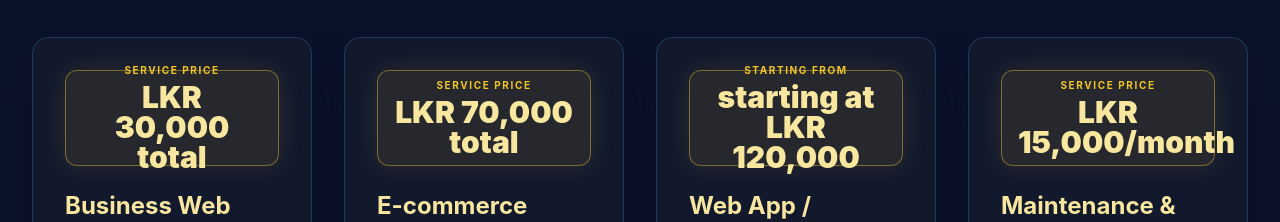
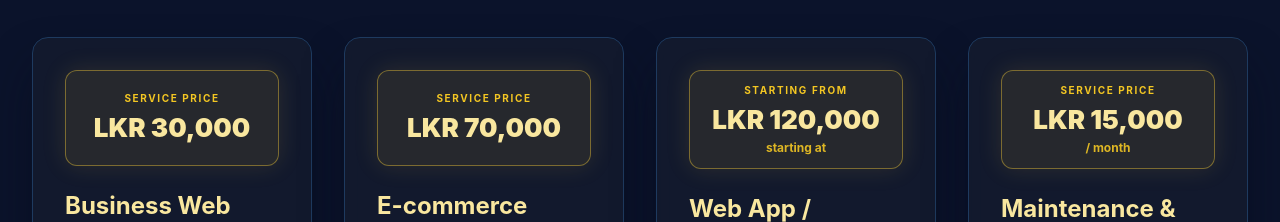
Before and after one commit to GaniduSasmitha/Codewave-Studio, a React (Vite) app: page /services in a window 1280 px wide. Shown: the part 294-516 px from the top of the page. Built offline with nearby package versions, Linux system fonts and the light colour scheme; no server answers.

Commit message:
feat: create Services and Pricing public pages with package details and interactive components

```diff
--- a/src/pages/public/Pricing.tsx
+++ b/src/pages/public/Pricing.tsx
@@ -26,7 +26,8 @@ const tiers = [
   {
     id: "custom",
     name: "Web App",
-    price: "starting at LKR 120,000",
+    prefix: "Starting at",
+    price: "LKR 120,000",
     billing: "Quote-based",
     desc: "Full-stack web app, database, user auth, admin dashboard, unlimited revisions during build, timeline based on scope.",
     popular: false
@@ -156,9 +157,18 @@ function PricingEnvelope({ tier, isOpen, onToggle, onSelect }: PricingEnvelopePr
             </span>
           </div>
 
-          <div className="flex items-end gap-2">
-            <span className={`${tier.id === 'custom' ? 'text-2xl' : 'text-3xl'} font-black leading-none`}>{tier.price}</span>
-            <span className="pb-0.5 text-[10px] font-semibold text-[#1E3A5F]">{tier.billing}</span>
+          <div className="flex items-end justify-between gap-2">
+            <div>
+              {'prefix' in tier && tier.prefix && (
+                <span className="block text-[10px] font-bold uppercase tracking-wider text-[#7A5C07] leading-tight mb-0.5">
+                  {tier.prefix}
+                </span>
+              )}
+              <span className="text-2xl font-black leading-tight tracking-tight">
+                {tier.price}
+              </span>
+            </div>
+            <span className="pb-0.5 text-[10px] font-semibold text-[#1E3A5F] shrink-0">{tier.billing}</span>
           </div>
 
           <ul className="mt-4 grid gap-1.5 text-[11px] font-medium leading-4 text-[#1E3A5F]">
--- a/src/pages/public/Services.tsx
+++ b/src/pages/public/Services.tsx
@@ -9,7 +9,9 @@ const services = [
   {
     id: "starter",
     title: "Business Web",
-    price: "LKR 30,000 total",
+    price: "LKR 30,000",
+    period: "total",
+    subtitle: "Service price",
     desc: "A premium corporate presence custom tailored to display your services, build brand authority, and capture leads.",
     features: [
       "Custom responsive design",
@@ -21,7 +23,9 @@ const services = [
   {
     id: "business",
     title: "E-commerce Store",
-    price: "LKR 70,000 total",
+    price: "LKR 70,000",
+    period: "total",
+    subtitle: "Service price",
     desc: "A fully custom digital store complete with product catalog, CMS/blog, custom contact forms, and SEO setup.",
     features: [
       "Up to 10 included pages",
@@ -33,7 +37,9 @@ const services = [
   {
     id: "custom",
     title: "Web App / Custom Software",
-    price: "starting at LKR 120,000",
+    price: "LKR 120,000",
+    period: "starting at",
+    subtitle: "Starting from",
     desc: "Full-stack web application featuring custom database architecture, user authentication, admin dashboards, and custom logic.",
     features: [
       "Full-stack web app & database",
@@ -45,7 +51,9 @@ const services = [
   {
     id: "maintenance",
     title: "Maintenance & Support",
-    price: "LKR 15,000/month",
+    price: "LKR 15,000",
+    period: "/ month",
+    subtitle: "Service price",
     desc: "Keep your application secure, up-to-date, and lightning-fast with dedicated support and server health checks.",
     features: [
       "Scheduled server monitoring checks",
@@ -87,9 +95,14 @@ export default function Services() {
             <GlassCard className="h-full flex flex-col justify-between p-8 border border-[#CBD5E1] dark:border-[#1E3A5F] bg-white/80 dark:bg-[#131B2E]/90 hover:border-[#D4AF37]/50">
               <div className="space-y-6">
                 <div className="flex items-center justify-end">
-                  <div className="flex h-24 w-full flex-col justify-center rounded-xl border border-[#D4AF37]/50 bg-[#D4AF37]/10 px-4 py-3 text-center shadow-[0_0_24px_rgba(212,175,55,0.14)]">
-                    <span className="block text-[10px] font-bold uppercase tracking-[0.16em] text-[#725700] dark:text-[#F3C623]">{service.id === 'custom' ? 'Starting from' : 'Service price'}</span>
-                    <span className="mt-1 block text-3xl font-black leading-none text-[#725700] dark:text-[#F9E79F]">{service.price}</span>
+                  <div className="flex min-h-[96px] w-full flex-col justify-center rounded-xl border border-[#D4AF37]/50 bg-[#D4AF37]/10 px-3 py-3 text-center shadow-[0_0_24px_rgba(212,175,55,0.14)]">
+                    <span className="block text-[10px] font-bold uppercase tracking-[0.16em] text-[#725700] dark:text-[#F3C623]">{service.subtitle}</span>
+                    <div className="mt-1.5 flex items-baseline justify-center gap-1 flex-wrap">
+                      <span className="text-2xl sm:text-[26px] font-black leading-tight text-[#725700] dark:text-[#F9E79F]">{service.price}</span>
+                      {service.period && service.period !== 'total' && (
+                        <span className="text-xs font-bold text-[#725700]/90 dark:text-[#F3C623]/90">{service.period}</span>
+                      )}
+                    </div>
                   </div>
                 </div>
 
```
